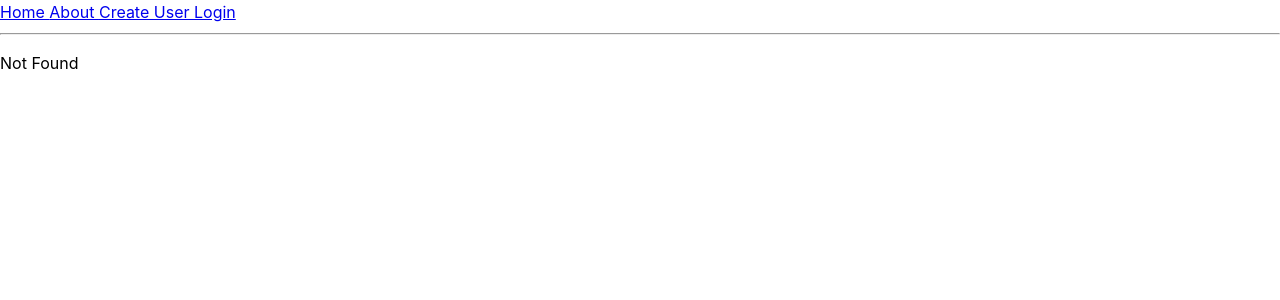
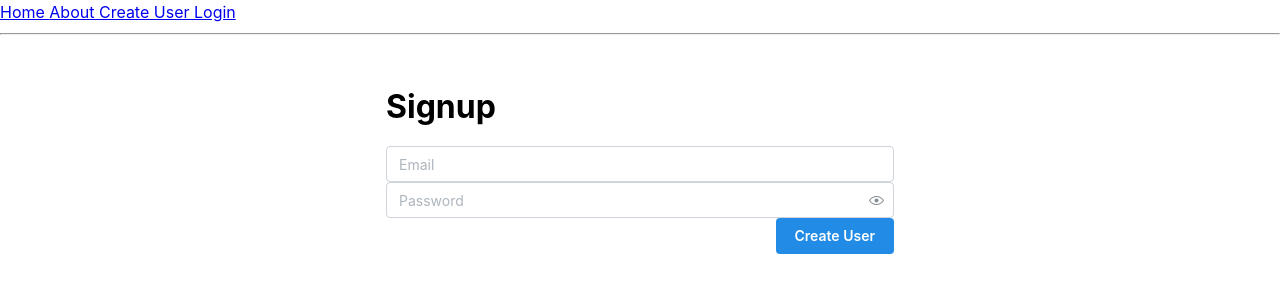
Before and after one commit to toefler/bookingtestv1, a React (Vite) app: page /bookingtestv1/login in a window 1280 px wide. Before the commit this address had no page. Shown: the top 300 px of the page. Built offline with nearby package versions, Linux system fonts and the light colour scheme.

Commit message:
cummings

```diff
--- a/package.json
+++ b/package.json
@@ -1,9 +1,12 @@
 {
   "name": "vite-react-js-tanstack-router-mantine-template",
+  "homepage": "https://toefler.github.io/bookingtestv1",
   "private": true,
   "version": "0.0.0",
   "type": "module",
   "scripts": {
+    "predeploy": "npm run build",
+    "deploy": "gh-pages -d dist",
     "dev": "vite",
     "build": "vite build",
     "lint": "eslint .",
@@ -22,6 +25,7 @@
     "@tanstack/react-router": "^1.79.0",
     "dayjs": "^1.11.13",
     "embla-carousel-react": "^7.1.0",
+    "gh-pages": "^6.2.0",
     "react": "^18.3.1",
     "react-dom": "^18.3.1"
   },
--- a/src/App.tsx
+++ b/src/App.tsx
@@ -1,4 +1,4 @@
-import React from "react";
+import React, { useState } from "react";
 // Mantine Providers
 import { MantineProvider } from "@mantine/core";
 import { ModalsProvider } from "@mantine/modals";
@@ -22,12 +22,21 @@ declare module "@tanstack/react-router" {
 }
 
 export default function App() {
+
+  const [userInfo, setUserInfo ] = useState(undefined);
+
+  const context = {supabase: getSupabaseClient(),
+    userInfo,
+    setUserInfo,
+  };
+
   return (
     <MantineProvider>
       <ModalsProvider>
         <RouterProvider
           router={router}
-          context={{ supabase: getSupabaseClient() }}
+          // context={context}
+          basepath="/bookingtestv1"
         />
       </ModalsProvider>
     </MantineProvider>
--- a/src/components/Loginnew.jsx
+++ b/src/components/Loginnew.jsx
@@ -1,5 +1,10 @@
 import { useState } from "react";
 import { createClient } from '@supabase/supabase-js';
+import { PasswordInput, TextInput } from '@mantine/core';
+import { Button } from '@mantine/core';
+import { Container } from '@mantine/core';
+import styles from "./login-form.module.css"
+
 
 //DETTE ER LOG IN ""
 
@@ -31,25 +36,42 @@ function Signin() {
     console.log(email, password);
     signInWithEmail();
   };
+  const containerProps = {
+    mx: 'auto',
+    p: 'md',
+    mt: 'md',}
+//1. gemme info på brugeren
+// const userInfo ={
+//   email,
+// }
+
+// context.setUserInfo(userInfo)
+// Siden ændrer sig, redirecter til /index :)
+
 
   return (
-    <div>
+    <Container size="xs" className={styles.container}{...containerProps}>
+      <h1>Login</h1>
       <form onSubmit={handleSignin}>
-        <input
+      <TextInput
    type="text"
    placeholder="Email"
    value={email}
    onChange={(e) => setEmail(e.target.value)}
 />
-        <input
+
+<PasswordInput
     type="password"
     placeholder="Password"
     value={password}
     onChange={(e) => setPassword(e.target.value)}
 />
-        <button type="submit">Login</button>
+
+<div className={styles.loginbutton}>
+<Button type="submit" >Login</Button>
+</div>
       </form>
-    </div>
+    </Container>
   );
 }
 
--- a/src/components/Signup.jsx
+++ b/src/components/Signup.jsx
@@ -1,5 +1,11 @@
 import { useState } from "react";
 import { createClient } from '@supabase/supabase-js'
+import styles from "./login-form.module.css"
+import { TextInput } from '@mantine/core';
+import { Button } from '@mantine/core';
+import { Container } from '@mantine/core';
+import { PasswordInput } from "@mantine/core";
+
 
 const supabaseUrl = 'https://tuqfprlolqdwozasturb.supabase.co'
 const supabaseKey = "eyJhbGciOiJIUzI1NiIsInR5cCI6IkpXVCJ9.eyJpc3MiOiJzdXBhYmFzZSIsInJlZiI6InR1cWZwcmxvbHFkd296YXN0dXJiIiwicm9sZSI6ImFub24iLCJpYXQiOjE3MzE1MDI3MzAsImV4cCI6MjA0NzA3ODczMH0.inEWpMbOf50doEUSLz2mBus1FJirlGvDtrBCJdY3rOU";
@@ -33,14 +39,27 @@ function Signup() {
     signUpNewUser()
   };
 
+  const containerProps = {
+    mx: 'auto',
+    p: 'md',
+    mt: 'md',}
+
   return (
-    <div>
+    <Container size="xs" className={styles.container}{...containerProps}>
+      <h1>Signup</h1>
       <form onSubmit={handleSignup}>
-        <input type="text" placeholder="Email" value={email} onChange={(e) => setEmail(e.target.value)}/>
-        <input type="password" placeholder="Password" value={password} onChange={(e) => setPassword(e.target.value)}/>
-        <button type="submit">Create User</button>
+      <TextInput
+      type="email" placeholder="Email" value={email} onChange={(e) => setEmail(e.target.value)}
+      />
+      <PasswordInput
+  type="password" placeholder="Password" value={password} onChange={(e) => setPassword(e.target.value)}
+      />
+
+        <div className={styles.loginbutton}>
+        <Button type="submit" >Create User</Button>
+      </div>
       </form>
-    </div>
+      </Container>
   );
 }
 
--- a/src/routes/__root.tsx
+++ b/src/routes/__root.tsx
@@ -6,8 +6,9 @@ import {
 } from "@tanstack/react-router";
 import { TanStackRouterDevtools } from "@tanstack/router-devtools";
 
-export interface RouterContext {
+export interface RouterContext extends Record<any, any> {
   supabase: any;
+
 }
 
 export const Route = createRootRouteWithContext<RouterContext>()({
--- a/src/routes/index.lazy.jsx
+++ b/src/routes/index.lazy.jsx
@@ -10,6 +10,7 @@ function Index() {
 
   return (
     <div>
+      {/* <div>{context.userInfo.email}</div> */}
       <h3>Welcome Home!</h3>
     </div>
   );
--- a/vite.config.js
+++ b/vite.config.js
@@ -4,5 +4,6 @@ import { TanStackRouterVite } from "@tanstack/router-plugin/vite";
 
 // https://vite.dev/config/
 export default defineConfig({
+  base: "/bookingtestv1",
   plugins: [TanStackRouterVite(), react()],
 });
```
Also changed, not shown: 1 other file (tests, documents, lock files or other folders). Lines whose indentation alone changed are shown as unchanged.
